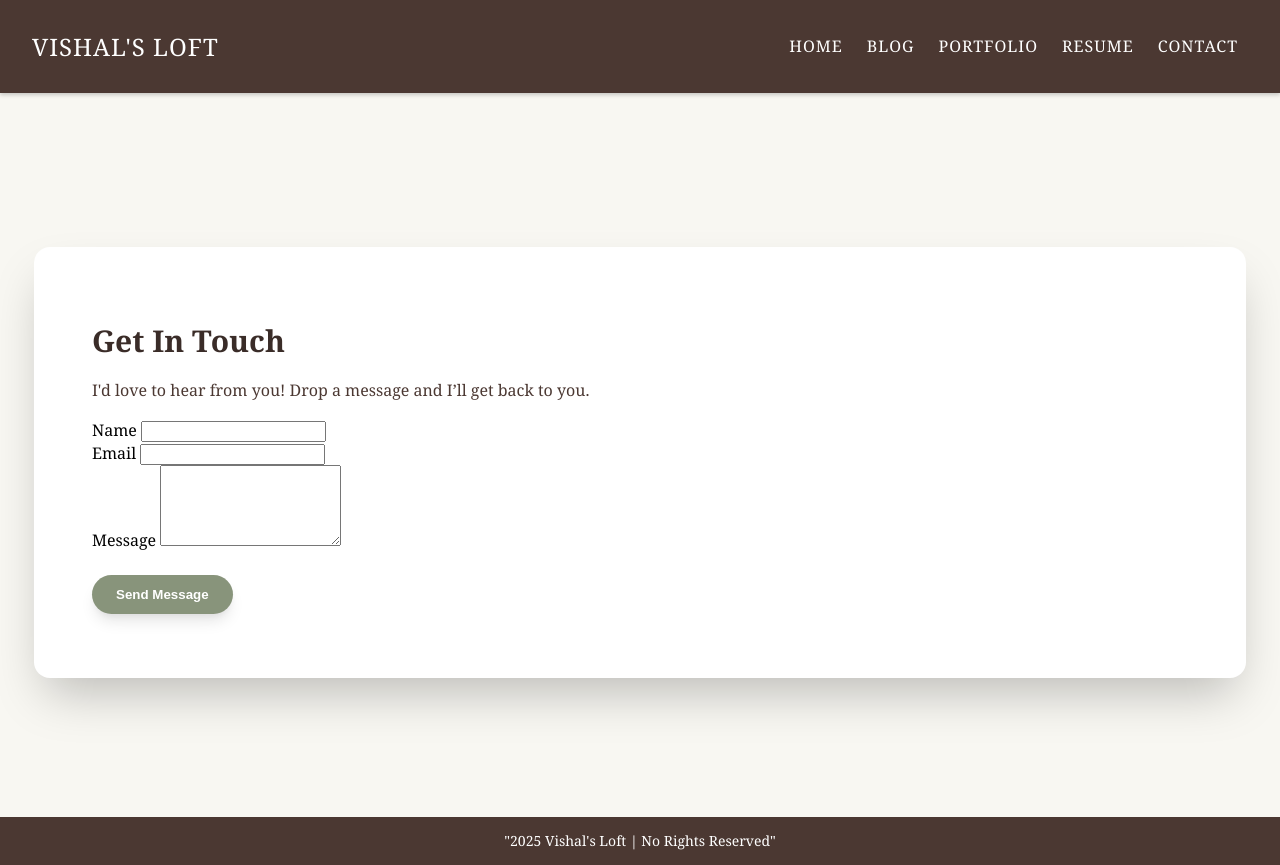
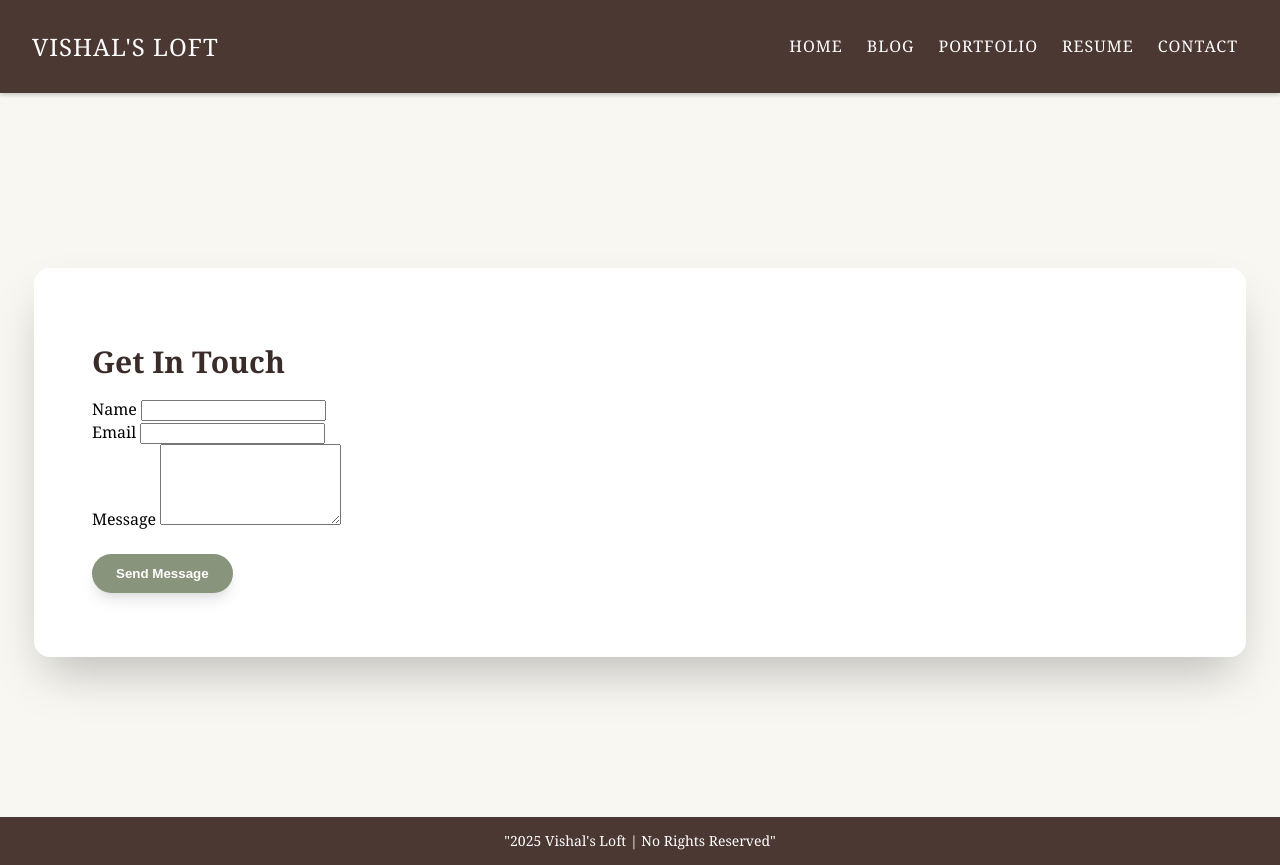
Before and after one commit to WannabeDeveloper123/WannabeDeveloper123.github.io, a plain HTML site: page contact.html in a window 1280 px wide. Drawn offline with Linux system fonts and the light colour scheme.

Commit message:
Update contact.html

```diff
--- a/contact.html
+++ b/contact.html
@@ -20,9 +20,6 @@
   <div class="floating-tile">
     <div class="tile-text">
       <h2 class="tile-heading">Get In Touch</h2>
-      <p>
-        I'd love to hear from you! Drop a message and I’ll get back to you.
-      </p>
       <form id="contact-form">
         <div class="form-group">
           <label for="name">Name</label>
@@ -43,9 +40,6 @@
     </div>
   </div>
 </main>
-
-
-
     <footer class="footer">"2025 Vishal's Loft | No Rights Reserved"</footer>
     </body>
 </html>
```
